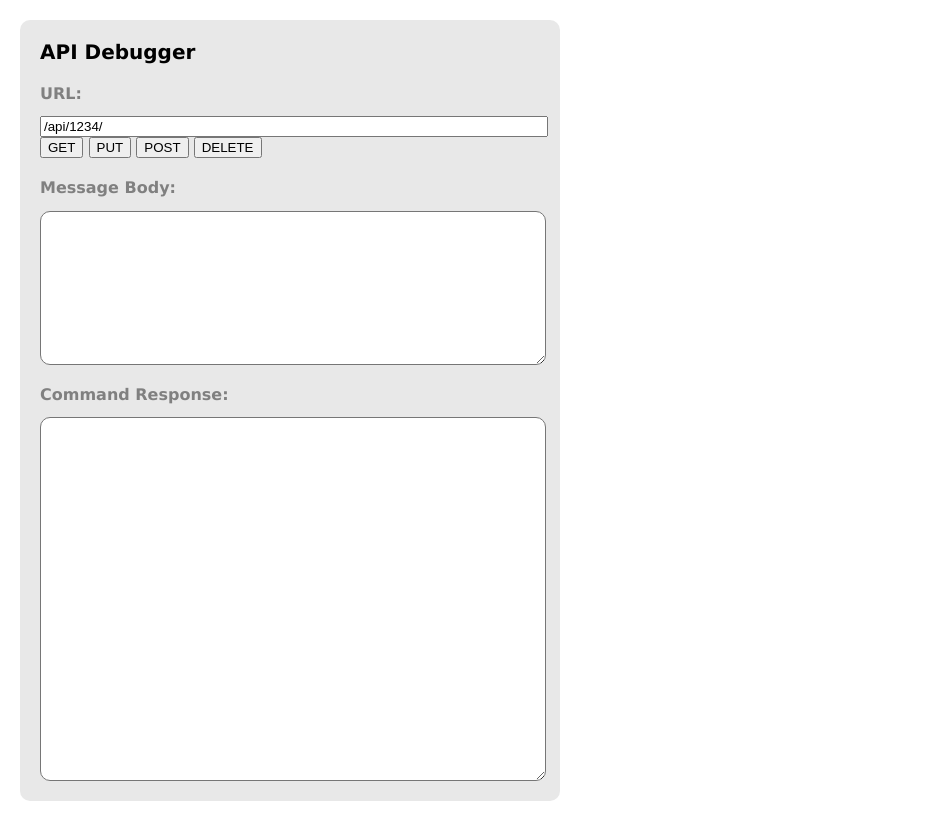
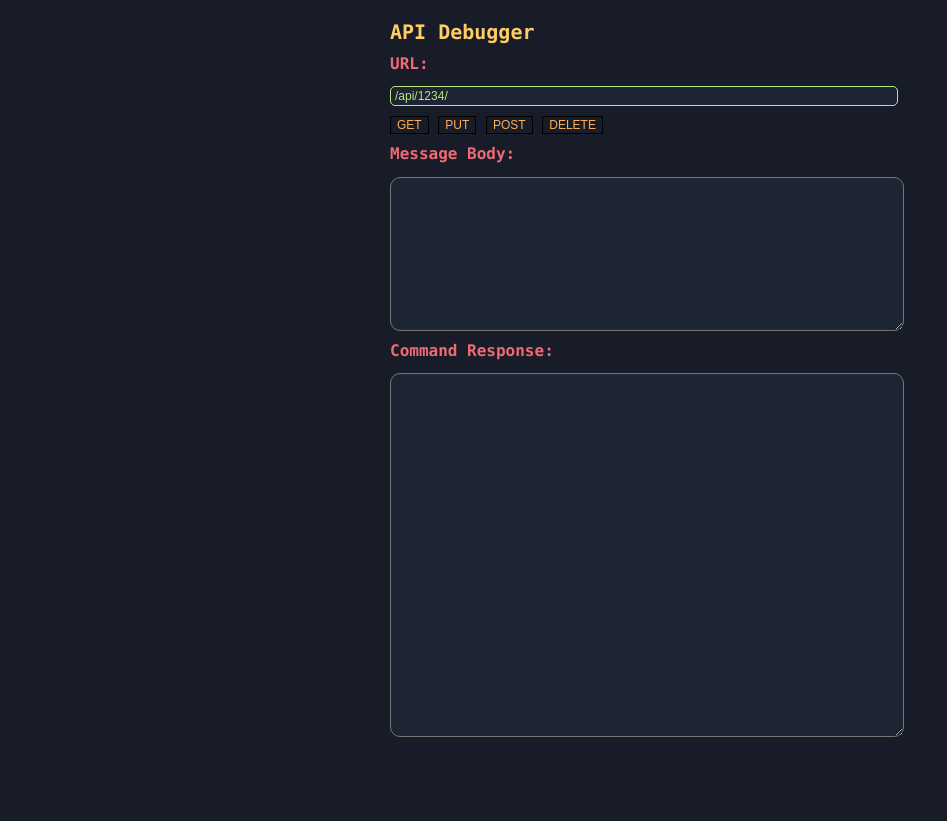
Before and after one commit to kwsp/home-service-v2, a Flask app: page /debug in a window 1280 px wide. Shown: the whole page, without its empty margins (0-947 px from the left). After the commit the page ends 737 px from the top, so only its background shows below. Run offline with Flask 2, Linux system fonts and the light colour scheme.

Commit message:
updated debug page appearance

```diff
--- a/service/templates/debug.html
+++ b/service/templates/debug.html
@@ -5,43 +5,88 @@
 <head>
     <title>API Debug tool</title>
     <style>
+      html {
+        color: #a2aabc;
+        font-family: monaco;
+        width: 100%;
+        height: 100%;
+        display: flex;
+        /* justify-content: center; */
+        align-items: center;
+        flex-direction: column;
+      }
       body {
-            font-family: verdana;
-            margin: 20px;
+        background-color: #171c28;
+        color: #a2aabc;
+        margin: 0px;
       }
 
       h1 {
         margin: 0px;
         font-size: 20px;
+        color: #ffcc66;
       }
 
       h2 {
         font-size: 16px;
-            margin-top: 20px;
-            color: grey;
+        margin-top: 10px;
+        color: #ef6b73;
+      }
+
+      p {
+        font-size: 12px;
+      }
+
+      a {
+        color: #ffae57;
       }
 
       #buttons {
         clear: left;
       }
 
+      button {
+        font-size: 12px;
+        background-color: #171c28;
+        color: #ffae57;
+        margin-top: 10px;
+        border-width: 1px;
+        border-style: solid;
+      }
+
       input {
+        font-size: 12px;
+        background-color: #1d2433;
+        color: #bae67e;
         width: 100%;
+        border-width: 1px;
+        border-style: solid;
+        border-color: initial;
+        padding: 2px;
+        padding-left: 4px;
+        border-radius: 5px;
+        -webkit-border-radius: 5px;
+        -moz-border-radius: 5px;
       }
 
       form {
-            background: #e8e8e8;
         width: 500px;
         padding: 20px;
+        border-radius: 10px;
         -webkit-border-radius: 10px;
         -moz-border-radius: 10px;
       }
 
       textarea {
+        font-size: 12px;
+        background-color: #1d2433;
+        color: #bae67e;
         padding-top: 10px;
+        padding-left: 10px;
         width: 100%;
         font-family: monaco, monospace;
         font-size: 12px;
+        border-radius: 10px;
         -webkit-border-radius: 10px;
         -moz-border-radius: 10px;
       }
```
Lines whose indentation alone changed are shown as unchanged.
